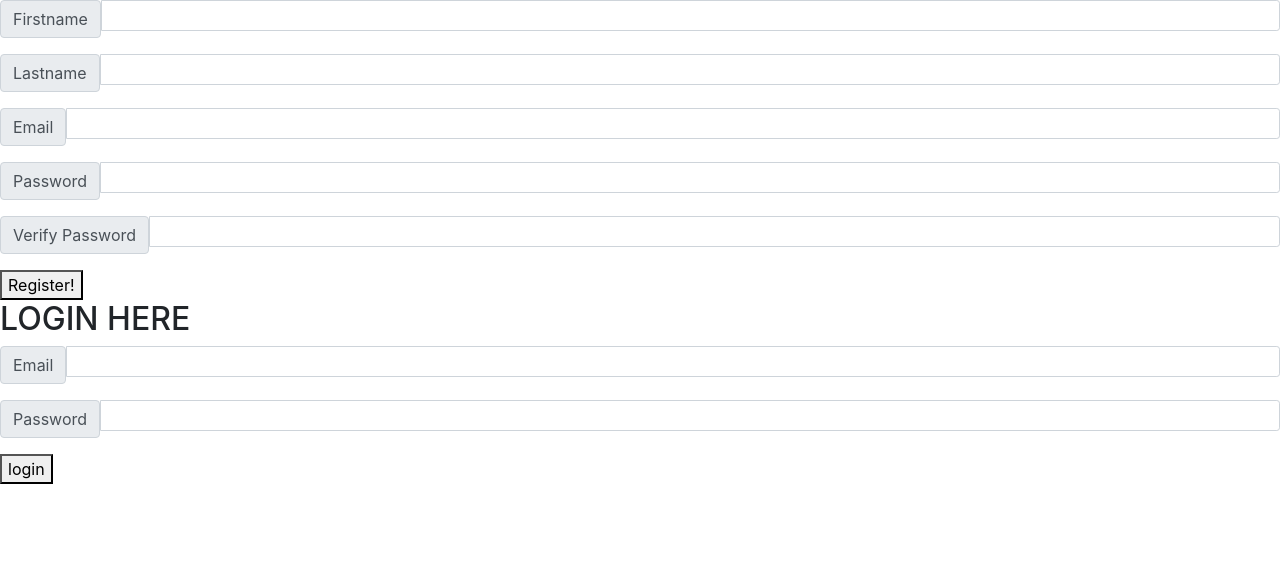
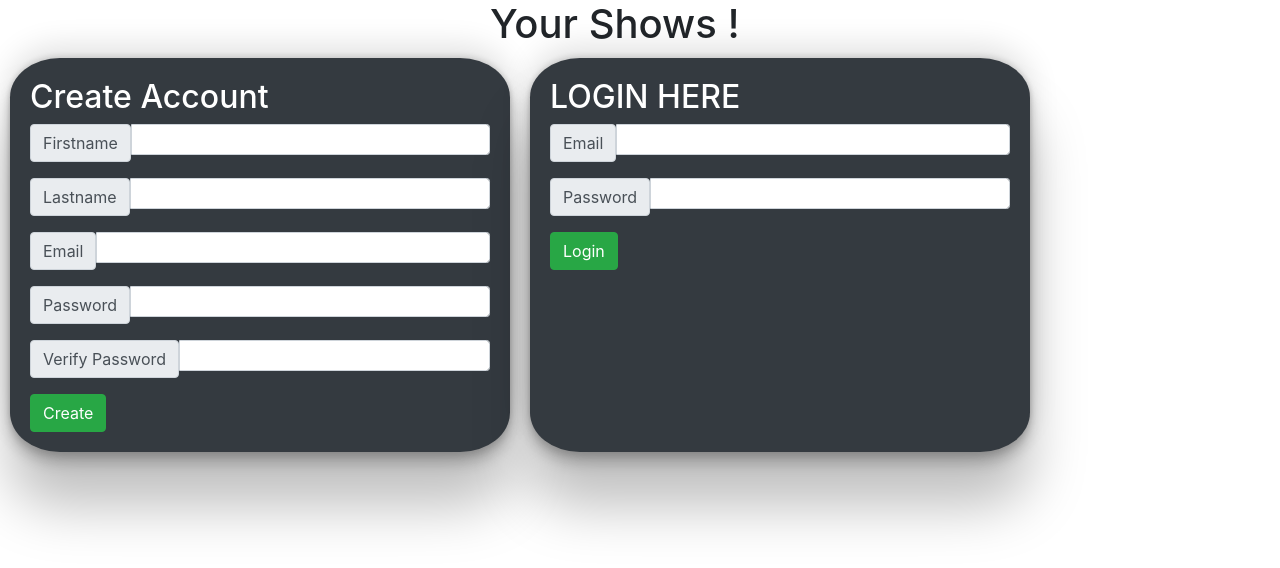
Before and after one commit to RYESAN58/Black_belt, a Flask app: page / in a window 1280 px wide. Shown: the top 568 px of the page. Run offline with Flask 2, Linux system fonts and the light colour scheme; some libraries are stand-ins or nearby versions.

Commit message:
Styled it !
Styled the page to make it look better

```diff
--- /dev/null
+++ b/flask_app/static/style.css
@@ -0,0 +1,63 @@
+
+#container{
+    display: flex;
+    flex-direction: row;
+}
+#box{
+    /* background-color: rgb(0, 0, 0); */
+    color: white;
+    width: 500px;
+    margin: auto;
+    padding: 20px;
+    border-radius: 10%;
+    box-shadow: rgba(0, 0, 0, 0.25) 0px 54px 55px, rgba(0, 0, 0, 0.12) 0px -12px 30px, rgba(0, 0, 0, 0.12) 0px 4px 6px, rgba(0, 0, 0, 0.17) 0px 12px 13px, rgba(0, 0, 0, 0.09) 0px -3px 5px;
+    margin: 10px;
+}
+#box2{
+    /* background-color: rgb(0, 0, 0); */
+    color: white;
+    width: 500px;
+    margin: auto;
+    padding: 20px;
+    border-radius: 10%;
+    box-shadow: rgba(0, 0, 0, 0.25) 0px 54px 55px, rgba(0, 0, 0, 0.12) 0px -12px 30px, rgba(0, 0, 0, 0.12) 0px 4px 6px, rgba(0, 0, 0, 0.17) 0px 12px 13px, rgba(0, 0, 0, 0.09) 0px -3px 5px;
+    margin: 10px;
+}
+#first-header{
+    width: 300px;
+    margin: auto;
+}
+
+
+#logout{
+    margin-left: 90%;
+    margin-top: 10px;
+}
+#login{
+    margin-left: 90%;
+    margin-top: 10px;
+}
+#box3{
+    color: white;
+    width: 500px;
+    margin: auto;
+    padding: 20px;
+    border-radius: 10%;
+    box-shadow: rgba(0, 0, 0, 0.25) 0px 54px 55px, rgba(0, 0, 0, 0.12) 0px -12px 30px, rgba(0, 0, 0, 0.12) 0px 4px 6px, rgba(0, 0, 0, 0.17) 0px 12px 13px, rgba(0, 0, 0, 0.09) 0px -3px 5px;
+    margin: auto
+}
+
+
+#showid{
+    background-color: rgb(231, 230, 230);
+    border: black solid 2px;
+    width: 700px;
+    height: 700px;
+    margin: auto;
+    box-shadow: rgba(0, 0, 0, 0.25) 0px 54px 55px, rgba(0, 0, 0, 0.12) 0px -12px 30px, rgba(0, 0, 0, 0.12) 0px 4px 6px, rgba(0, 0, 0, 0.17) 0px 12px 13px, rgba(0, 0, 0, 0.09) 0px -3px 5px;
+    padding: 10px;
+}
+
+#showtitle{
+    font-weight: bold;
+}
--- a/flask_app/templates/index.html
+++ b/flask_app/templates/index.html
@@ -7,10 +7,14 @@
 <meta name="Description" content="Enter your description here"/>
 <link rel="stylesheet" href="https://cdnjs.cloudflare.com/ajax/libs/twitter-bootstrap/4.6.0/css/bootstrap.min.css">
 <link rel="stylesheet" href="https://cdnjs.cloudflare.com/ajax/libs/font-awesome/5.15.4/css/all.min.css">
-<link rel="stylesheet" href="assets/css/style.css">
-<title>Title</title>
+<link rel="stylesheet" type="text/css" href="{{ url_for('static', filename='style.css') }}">
+<title>Your Shows</title>
 </head>
 <body>
+    <h1 id="first-header">Your Shows ! </h1>
+    <div id="container">
+        <div id="box" class="bg-dark">
+            <h2>Create Account</h2>
             {% with messages = get_flashed_messages(category_filter=['create']) %}
                         {% if messages %}
                             {% for message in messages %}
@@ -46,10 +50,10 @@
                     <span class="input-group-text" id="inputGroup-sizing-sm">Verify Password</span>
                     <input type="password" class="form-control" name="password2">
                 </div>
-        <button type="submit">Register!</button>
+                <button type="submit" class="btn btn-success">Create</button>
             </form>
         </div>
-<div>
+        <div id="box2" class="bg-dark">
             <h2>LOGIN HERE</h2>
             {% with messages = get_flashed_messages(category_filter=['login']) %}
             {% if messages %}
@@ -67,10 +71,9 @@
                     <span class="input-group-text" >Password</span>
                     <input type="password" class="form-control" name="password">
                 </div>
-        <button type="submit">login</button>
+                <button type="submit" class="btn btn-success">Login</button>
             </form>
+        </div>
     </div>
 </body>
 </html>
-</body>
-</html>
```
Also changed, not shown: flask_app/templates/home.html (+29 -25 lines), flask_app/templates/shows.html (+9 -10 lines), flask_app/templates/site.html (+11 -12 lines), flask_app/templates/update.html (+9 -11 lines). Lines whose indentation alone changed are shown as unchanged.
